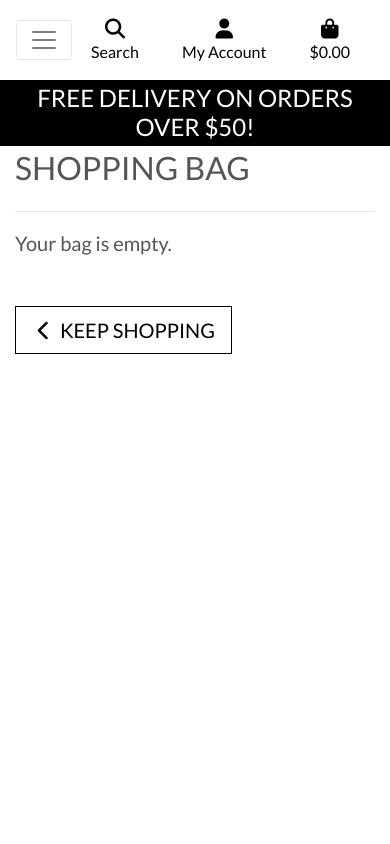
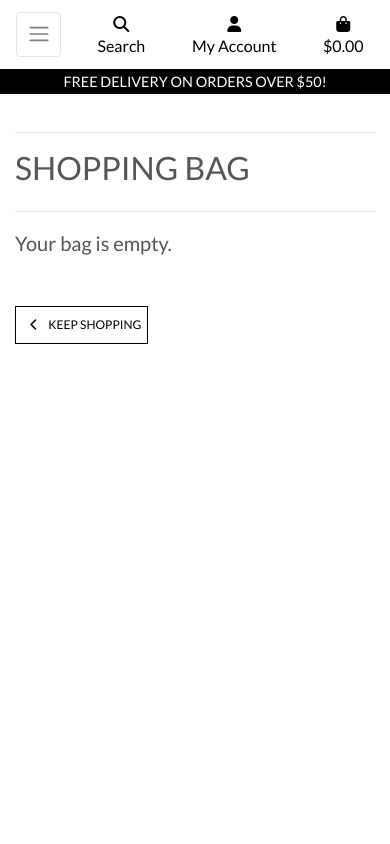
Before and after one commit to Shaga-Matula/boutique_ado_v1, a Django app: page /bag/ in a window 390 px wide. Run offline with Django 3.2, Linux system fonts and the light colour scheme; some libraries are stand-ins or nearby versions.

Commit message:
small screens

```diff
--- /dev/null
+++ b/bag/templates/bag/product-image.html
@@ -0,0 +1,5 @@
+{% if item.product.image %}
+<img class="img-fluid rounded" src="{{ item.product.image.url }}" alt="{{ item.product.name }}">
+{% else %}
+<img class="img-fluid rounded" src="{{ MEDIA_URL }}noimage.png" alt="{{ item.product.name }}">
+{% endif %}
--- /dev/null
+++ b/bag/templates/bag/product-info.html
@@ -0,0 +1,3 @@
+<p class="my-0"><strong>{{ item.product.name }}</strong></p>
+<p class="my-0"><strong>Size: </strong>{% if item.product.has_sizes %}{{ item.size|upper }}{% else %}N/A{% endif %}</p>
+<p class="my-0 small text-muted">SKU: {{ item.product.sku|upper }}</p>
--- a/boutique_ado/settings.py
+++ b/boutique_ado/settings.py
@@ -31,9 +31,9 @@ TEMPLATES_DIR = os.path.join(BASE_DIR, 'templates')
 SECRET_KEY = os.environ.get('SECRET_KEY', '')
 
 # SECURITY WARNING: don't run with debug turned on in production!
-DEBUG = 'DEVELOPMENT' in os.environ
+DEBUG = True
 
-ALLOWED_HOSTS = ['8000-shagamatula-boutiqueado-cclsomwy6vf.ws-eu104.gitpod.io','8000-shagamatula-boutiqueado-cclsomwy6vf.ws-eu105.gitpod.io', 'boutiqueadapp-5f1dee6f8ffc.herokuapp.com']
+ALLOWED_HOSTS = ['8000-shagamatula-boutiqueado-cclsomwy6vf.ws-eu104.gitpod.io','localhost','8000-shagamatula-boutiqueado-cclsomwy6vf.ws-eu105.gitpod.io', 'boutiqueadapp-5f1dee6f8ffc.herokuapp.com']
 
 
 # Application definition
--- a/static/css/base.css
+++ b/static/css/base.css
@@ -290,4 +290,40 @@ input[name='q']::placeholder {
     body {
         height: calc(100vh - 116px);
     }
+
+    .display-4.logo-font.text-black {
+        font-size: 2rem;
+    }
+
+    .nav-link {
+        padding: 0.15rem;
+    }
+
+    .nav-link i.fa-lg {
+        font-size: 1rem;
+    }
+
+    .navbar-toggler {
+        padding: .6rem .6rem;
+        font-size: 1rem;
+    }
+
+    #delivery-banner h4 {
+        font-size: .9rem;
+    }
+
+    .btn.btn-outline-black.rounded-0,
+    .btn.btn-black.rounded-0 {
+        padding: .375rem .375rem;
+    }
+
+    .btn.btn-outline-black.rounded-0.btn-lg,
+    .btn.btn-black.rounded-0.btn-lg {
+        padding: .375rem .375rem;
+        font-size: .75rem;
+    }
+
+    .increment-qty, .decrement-qty {
+        padding: .25rem .5rem !important;
+    }
 }
--- a/templates/includes/main-nav.html
+++ b/templates/includes/main-nav.html
@@ -1,13 +1,18 @@
 <div class="collapse navbar-collapse" id="main-nav">
     <ul class="navbar-nav w-auto mx-auto">
+        <li class="nav-item d-block d-md-none">
+            <a class="logo-font font-weight-bold nav-link text-black mr-5" href="{% url 'home' %}" id="home-link">
+                Home
+            </a>
+        </li>
         <li class="nav-item dropdown">
             <a class="logo-font font-weight-bold nav-link text-black mr-5" href="#" id="all-products-link" data-toggle="dropdown" aria-haspopup="true" aria-expanded="false">
                 All Products
             </a>
             <div class="dropdown-menu border-0" aria-labelledby="all-products-link">
                 <a href="{% url 'products' %}?sort=price&direction=asc" class="dropdown-item">By Price</a>
-                <a href="{% url 'products' %}" class="dropdown-item ">By Rating</a>
-                <a href="{% url 'products' %}" class="dropdown-item ">By Category</a>
+                <a href="{% url 'products' %}?sort=rating&direction=desc" class="dropdown-item ">By Rating</a>
+                <a href="{% url 'products' %}?sort=category&direction=asc" class="dropdown-item ">By Category</a>
                 <a href="{% url 'products' %}" class="dropdown-item">All Products</a>
             </div>
         </li>
@@ -20,7 +25,7 @@
                 <a href="{% url 'products' %}?category=activewear,essentials" class="dropdown-item">Activewear &amp; Essentials</a>
                 <a href="{% url 'products' %}?category=jeans" class="dropdown-item">Jeans</a>
                 <a href="{% url 'products' %}?category=shirts" class="dropdown-item">Shirts</a>
-                <a href="{% url 'products' %}?category=jeans,shirts,activewear,essentials" class="dropdown-item">All Clothing</a>
+                <a href="{% url 'products' %}?category=activewear,essentials,jeans,shirts" class="dropdown-item">All Clothing</a>
             </div>
         </li>
 
@@ -31,7 +36,7 @@
             <div class="dropdown-menu border-0" aria-labelledby="homeware-link">
                 <a href="{% url 'products' %}?category=bed_bath" class="dropdown-item">Bed &amp; Bath</a>
                 <a href="{% url 'products' %}?category=kitchen_dining" class="dropdown-item">Kitchen &amp; Dining</a>
-                <a href="{% url 'products' %}?category=kitchen_dining,bed_bath" class="dropdown-item">All Homeware</a>
+                <a href="{% url 'products' %}?category=bed_bath,kitchen_dining" class="dropdown-item">All Homeware</a>
             </div>
         </li>
 
@@ -43,7 +48,7 @@
                 <a href="{% url 'products' %}?category=new_arrivals" class="dropdown-item">New Arrivals</a>
                 <a href="{% url 'products' %}?category=deals" class="dropdown-item">Deals</a>
                 <a href="{% url 'products' %}?category=clearance" class="dropdown-item">Clearance</a>
-                <a href="{% url 'products' %}?category=new_arrivials,deals,clearance" class="dropdown-item">All Specials</a>
+                <a href="{% url 'products' %}?category=new_arrivals,deals,clearance" class="dropdown-item">All Specials</a>
             </div>
         </li>
     </ul>
--- a/templates/includes/mobile-top-header.html
+++ b/templates/includes/mobile-top-header.html
@@ -32,7 +32,7 @@
             {% if request.user.is_superuser %}
                 <a href="{% url 'add_product' %}" class="dropdown-item">Product Management</a>
             {% endif %}
-            <a href="" class="dropdown-item">My Profile</a>
+            <a href="{% url 'profile' %}" class="dropdown-item">My Profile</a>
             <a href="{% url 'account_logout' %}" class="dropdown-item">Logout</a>
         {% else %}
             <a href="{% url 'account_signup' %}" class="dropdown-item">Register</a>
```
Also changed, not shown: bag/templates/bag/bag-total.html (added, +8 -0 lines), bag/templates/bag/bag.html (+47 -62 lines), bag/templates/bag/checkout-buttons.html (added, +12 -0 lines), bag/templates/bag/quantity-form.html (added, +32 -0 lines), templates/base.html (+21 -8 lines).
